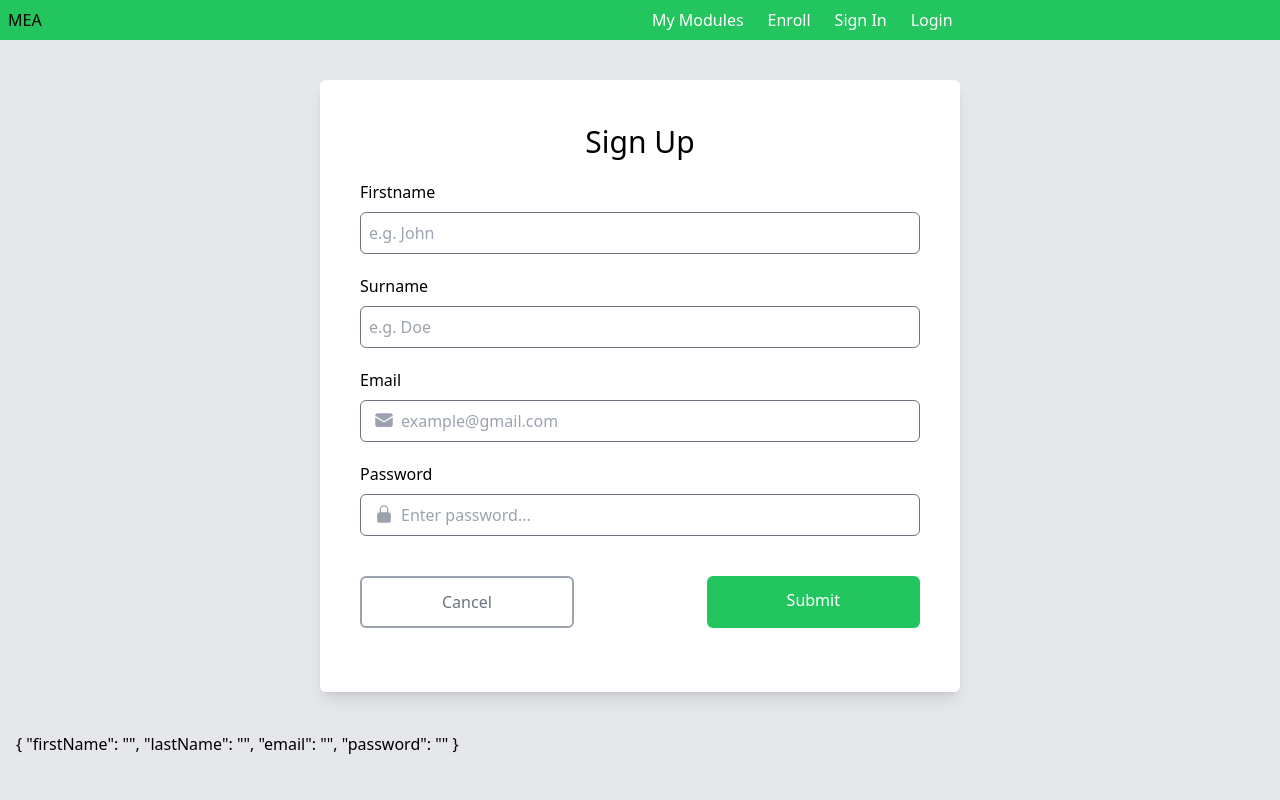
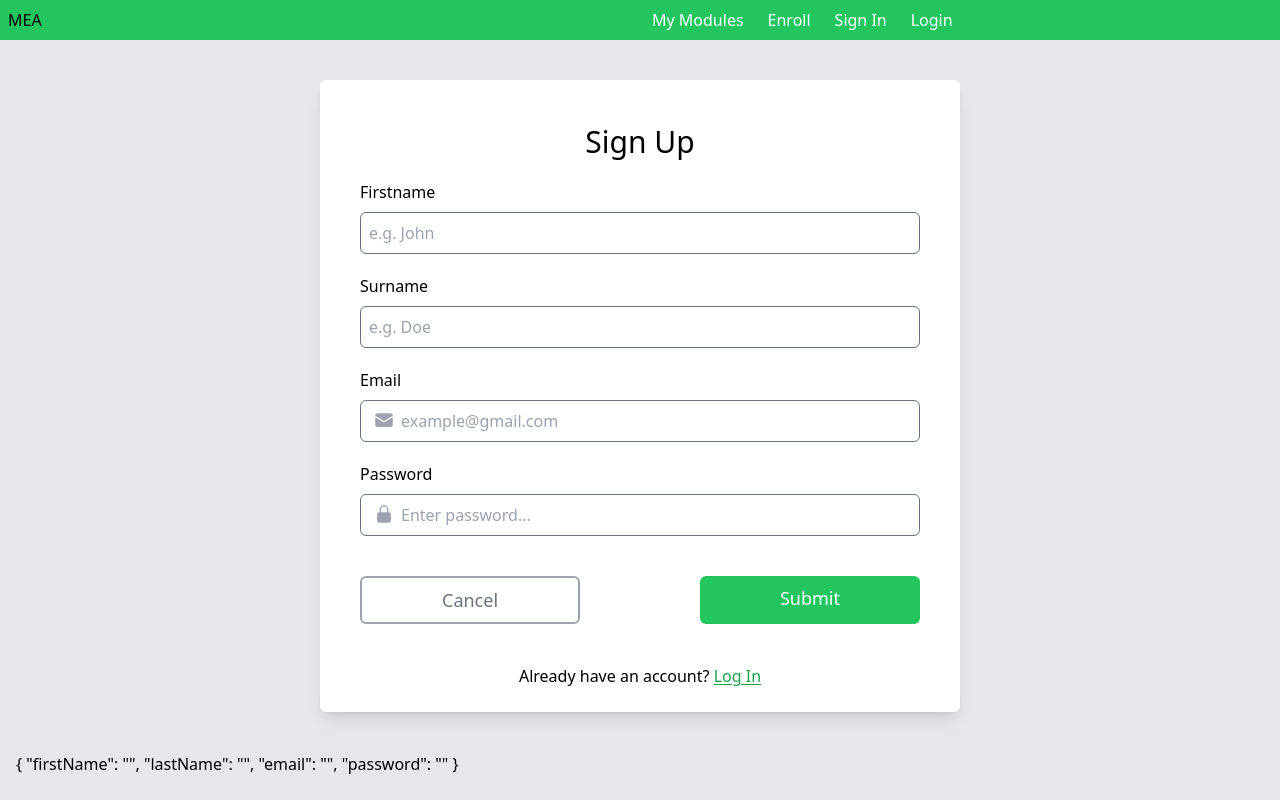
Before and after one commit to sonwabileIT/mea, an Angular app: page /signup in a window 1280 px wide. Built offline with nearby package versions, Linux system fonts and the light colour scheme.

Commit message:
feat: adjust ui elements

```diff
--- a/src/app/auth/login/login.component.html
+++ b/src/app/auth/login/login.component.html
@@ -31,9 +31,9 @@
             </div>
         </div>
         <div class="flex flex-col gap-4  my-10 ">
-            <button type="submit" (click)="onSubmit()" [disabled]="!loginForm.valid" class="bg-green-500 text-white text-center p-3 rounded-md px-20">Login</button>
+            <button type="submit" (click)="onSubmit()" [disabled]="!loginForm.valid" class="bg-green-500 text-white text-center p-2 text-lg rounded-md px-20">Login</button>
             <!-- <button type="button" class="bg-gray-400 text-center p-3 rounded-md px-20">Cancel</button> -->
-            <p class="text-center">Don't have an account? <a routerLink="/signup" class="text-green-500">Click here to Sign up.</a></p>
+            <p class="text-center">Don't have an account? <a routerLink="/signup" class="text-green-600 underline underline-offset-2">Sign up here.</a></p>
         </div>
 
     </div>
--- a/src/app/auth/signup/signup.component.html
+++ b/src/app/auth/signup/signup.component.html
@@ -38,8 +38,11 @@
         </div>
         <div class="flex flex-row-reverse my-10 justify-between">
             <!-- <app-button title="Sign Up" type="submit" (click)="onSubmit()" [disabled]="userForm.valid" colour="bg-green-500 text-center p-3 rounded-md flex px-20"/> -->
-            <button type="submit" (click)="onSubmit()" [disabled]="!userForm.valid" class="bg-green-500 text-white text-center p-3 rounded-md flex px-20">Submit</button>
-            <app-button title="Cancel" colour="border-2 border-gray-400 text-gray-500 text-center p-3 rounded-md flex px-20"/>
+            <button type="submit" (click)="onSubmit()" [disabled]="!userForm.valid" class="bg-green-500 text-white text-center p-2 text-lg rounded-md flex px-20">Submit</button>
+            <app-button title="Cancel" colour="border-2 border-gray-400 text-gray-500 text-center p-2 text-lg rounded-md flex px-20"/>
+        </div>
+        <div class="text-center">
+            <p>Already have an account? <a routerLink="/login" class="text-green-600 underline underline-offset-2">Log In</a></p>
         </div>
 
     </div>
--- a/src/app/auth/signup/signup.component.ts
+++ b/src/app/auth/signup/signup.component.ts
@@ -4,12 +4,12 @@ import { ButtonComponent } from 'src/app/components/button/button.component';
 import { FormBuilder, FormControl, FormGroup, ReactiveFormsModule } from '@angular/forms';
 import { user } from 'src/app/models/user';
 import {v4 as uuidv4} from 'uuid';
-import { Router } from '@angular/router';
+import { Router, RouterModule } from '@angular/router';
 
 @Component({
   selector: 'app-signup',
   standalone: true,
-  imports: [ButtonComponent, ReactiveFormsModule, CommonModule],
+  imports: [ButtonComponent, ReactiveFormsModule, CommonModule, RouterModule],
   templateUrl: './signup.component.html'
 })
 export class SignupComponent {
```
